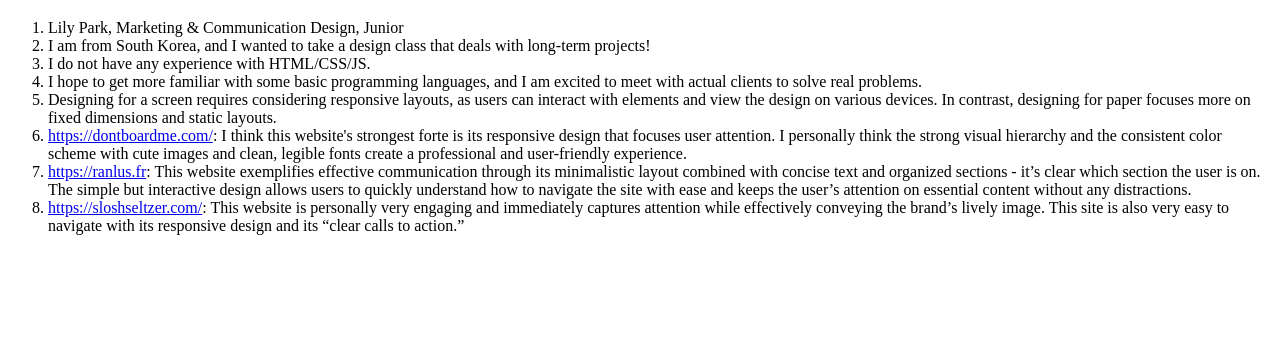
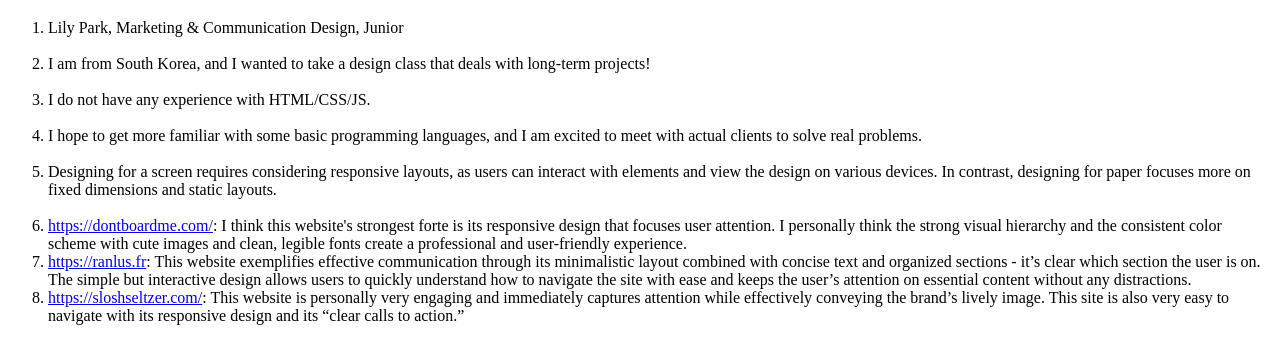
Before and after one commit to lilyjhpark/iffall2024, a plain HTML site: page intro-questions/index.html in a window 1280 px wide. Shown: the part 61-424 px from the top of the page. Drawn offline with Linux system fonts and the light colour scheme.

Commit message:
Add files via upload

```diff
--- a/intro-questions/index.html
+++ b/intro-questions/index.html
@@ -6,11 +6,11 @@
     <body>
         <h1>Introductory Questions</h1>
         <ol type="1">
-            <li>Lily Park, Marketing & Communication Design, Junior</li>
-            <li>I am from South Korea, and I wanted to take a design class that deals with long-term projects!</li>
-            <li>I do not have any experience with HTML/CSS/JS.</li>
-            <li>I hope to get more familiar with some basic programming languages, and I am excited to meet with actual clients to solve real problems.</li>
-            <li>Designing for a screen requires considering responsive layouts, as users can interact with elements and view the design on various devices. In contrast, designing for paper focuses more on fixed dimensions and static layouts.</li>
+            <li>Lily Park, Marketing & Communication Design, Junior</li> <br>
+            <li>I am from South Korea, and I wanted to take a design class that deals with long-term projects!</li> <br>
+            <li>I do not have any experience with HTML/CSS/JS.</li> <br>
+            <li>I hope to get more familiar with some basic programming languages, and I am excited to meet with actual clients to solve real problems.</li> <br>
+            <li>Designing for a screen requires considering responsive layouts, as users can interact with elements and view the design on various devices. In contrast, designing for paper focuses more on fixed dimensions and static layouts.</li> <br>
             <li><a href="https://dontboardme.com/" target="_blank">https://dontboardme.com/</a>: I think this website's strongest forte is its responsive design that focuses user attention. I personally think the strong visual hierarchy and the consistent color scheme with cute images and clean, legible fonts create a professional and user-friendly experience.</li>
             <li><a href="https://ranlus.fr" target="_blank">https://ranlus.fr</a>: This website exemplifies effective communication through its minimalistic layout combined with concise text and organized sections - it’s clear which section the user is on. The simple but interactive design allows users to quickly understand how to navigate the site with ease and keeps the user’s attention on essential content without any distractions.</li>
             <li><a href="https://sloshseltzer.com/" target="_blank">https://sloshseltzer.com/</a>: This website is personally very engaging and immediately captures attention while effectively conveying the brand’s lively image. This site is also very easy to navigate with its responsive design and its “clear calls to action.”</li>
```
